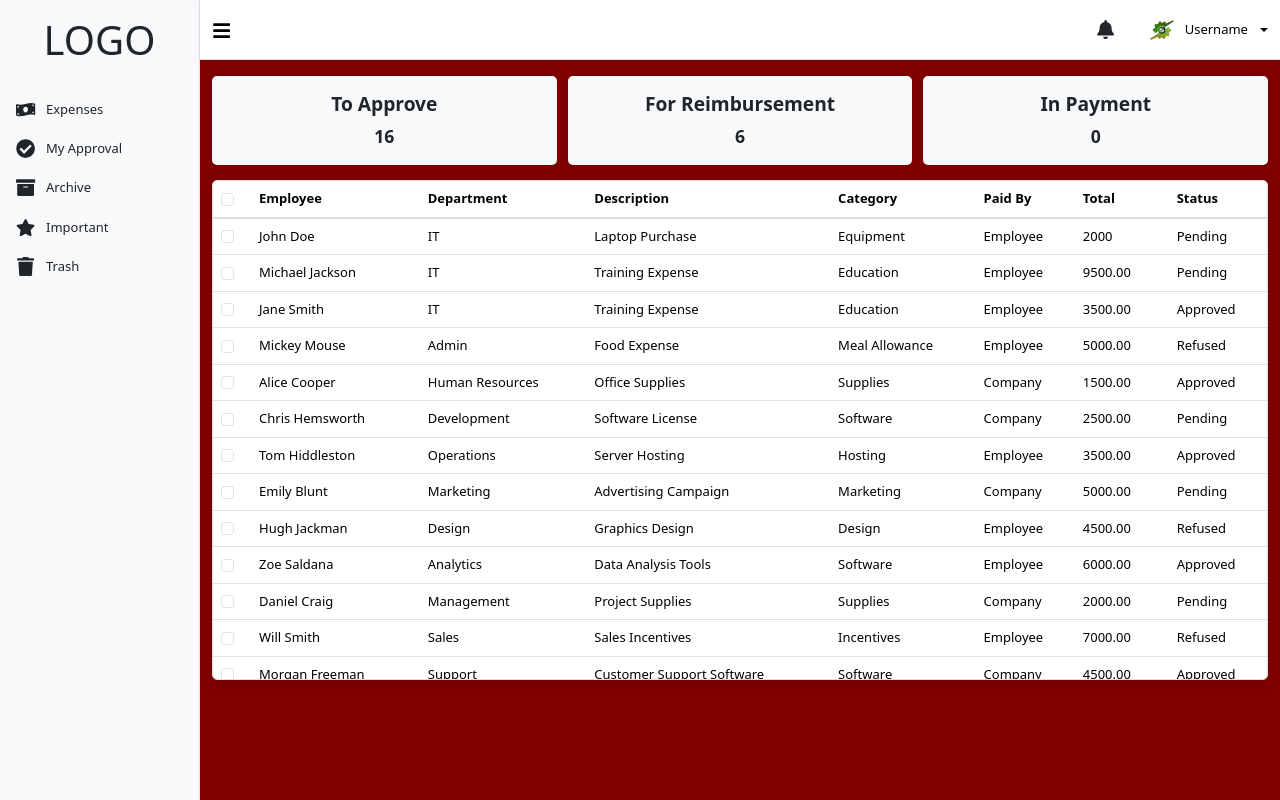
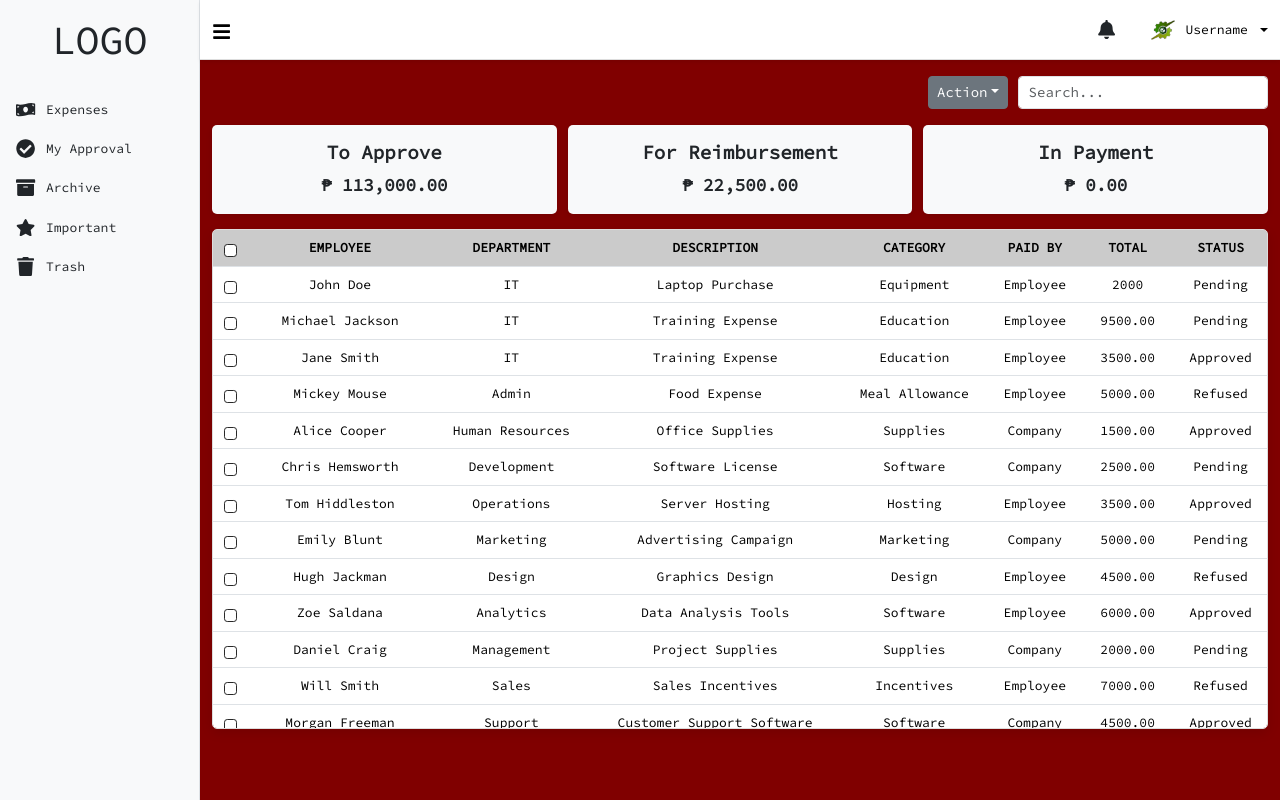
Before and after one commit to RaymondJAT/BudgetMonitoringTL, a React (Vite) app in the folder BudgetMonitoringTL/: page / in a window 1280 px wide. Built offline with nearby package versions, Linux system fonts and the light colour scheme.

Commit message:
[ADDED] Tool bar [FIX] Total box, Styles

```diff
--- a/BudgetMonitoringTL/src/App.jsx
+++ b/BudgetMonitoringTL/src/App.jsx
@@ -5,8 +5,6 @@ import "./index.css";
 import Sidebar from "./components/Sidebar";
 import Header from "./components/Header";
 import Expenses from "./pages/Expenses";
-import ExpenseReport from "./components/ExpenseReport";
-import Total from "./components/Total";
 
 const App = () => {
   const [isSidebarOpen, setIsSidebarOpen] = useState(true);
@@ -26,8 +24,6 @@ const App = () => {
         }}
       >
         {/* main content */}
-        <Total />
-        {/* <ExpenseReport /> */}
         <Expenses />
       </main>
     </Router>
--- /dev/null
+++ b/BudgetMonitoringTL/src/components/AppButton.jsx
@@ -0,0 +1,37 @@
+import React from "react";
+import { Button, Dropdown } from "react-bootstrap";
+
+const AppButton = ({
+  label,
+  variant = "primary",
+  size = "md",
+  isDropdown,
+  dropdownItems = [],
+  onClick,
+  style = {},
+}) => {
+  if (isDropdown) {
+    return (
+      <Dropdown>
+        <Dropdown.Toggle variant={variant} size={size} style={style}>
+          {label}
+        </Dropdown.Toggle>
+        <Dropdown.Menu>
+          {dropdownItems.map((item, index) => (
+            <Dropdown.Item key={index} onClick={item.onClick}>
+              {item.label}
+            </Dropdown.Item>
+          ))}
+        </Dropdown.Menu>
+      </Dropdown>
+    );
+  }
+
+  return (
+    <Button variant={variant} size={size} onClick={onClick} style={style}>
+      {label}
+    </Button>
+  );
+};
+
+export default AppButton;
--- /dev/null
+++ b/BudgetMonitoringTL/src/components/SearchBar.jsx
@@ -0,0 +1,29 @@
+import React from "react";
+
+const SearchBar = ({
+  value,
+  onChange,
+  size = "md",
+  width = "250px",
+  style = {},
+}) => {
+  const sizeClass =
+    size === "sm"
+      ? "form-control form-control-sm"
+      : size === "lg"
+      ? "form-control form-control-lg"
+      : "form-control";
+
+  return (
+    <input
+      type="text"
+      className={sizeClass}
+      style={{ width, ...style }}
+      placeholder="Search..."
+      value={value}
+      onChange={(e) => onChange(e.target.value)}
+    />
+  );
+};
+
+export default SearchBar;
--- /dev/null
+++ b/BudgetMonitoringTL/src/components/ToolBar.jsx
@@ -0,0 +1,63 @@
+import React, { useState } from "react";
+import { Container } from "react-bootstrap";
+import SearchBar from "./SearchBar";
+import AppButton from "./AppButton";
+
+const ToolBar = () => {
+  const [searchValue, setSearchValue] = useState("");
+
+  const onSearchChange = (value) => {
+    setSearchValue(value);
+  };
+
+  const handlePrint = () => {
+    console.log("Print clicked");
+  };
+
+  const handleDelete = () => {
+    console.log("Delete clicked");
+  };
+
+  const handleMarkImportant = () => {
+    console.log("Marked as Important");
+  };
+
+  return (
+    <Container
+      fluid
+      className="d-flex justify-content-end align-items-center"
+      style={{
+        gap: "10px",
+        marginBottom: "1rem",
+        fontSize: "0.9rem",
+        marginTop: "1rem",
+      }}
+    >
+      <AppButton
+        isDropdown
+        label="Action"
+        variant="secondary"
+        size="sm"
+        dropdownItems={[
+          { label: "Print", onClick: handlePrint },
+          { label: "Delete", onClick: handleDelete },
+          { label: "Mark as important", onClick: handleMarkImportant },
+        ]}
+        style={{
+          padding: "0.3rem 0.5rem",
+        }}
+      />
+      <SearchBar
+        value={searchValue}
+        onChange={onSearchChange}
+        size="sm"
+        width="250px"
+        style={{
+          padding: "0.3rem 0.6rem",
+        }}
+      />
+    </Container>
+  );
+};
+
+export default ToolBar;
--- a/BudgetMonitoringTL/src/components/Total.jsx
+++ b/BudgetMonitoringTL/src/components/Total.jsx
@@ -15,16 +15,18 @@ const Total = () => {
     "In Payment": "inPayment",
   };
 
+  // total
   const totals = {
     pending: 0,
     approved: 0,
     inPayment: 0,
   };
 
+  // total per status
   mockData.forEach((item) => {
     const key = mapStatusesToKeys[item.status];
-    if (key) {
-      totals[key]++;
+    if (key && !isNaN(item.total)) {
+      totals[key] += Number(item.total);
     }
   });
 
@@ -33,7 +35,13 @@ const Total = () => {
       {statusList.map((status) => (
         <div className="total-box" key={status.key}>
           <h5>{status.label}</h5>
-          <p>{totals[status.key]}</p>
+          <p>
+            ₱{" "}
+            {totals[status.key].toLocaleString("en-PH", {
+              minimumFractionDigits: 2,
+              maximumFractionDigits: 2,
+            })}
+          </p>
         </div>
       ))}
     </Container>
--- a/BudgetMonitoringTL/src/index.css
+++ b/BudgetMonitoringTL/src/index.css
@@ -1,9 +1,16 @@
+@font-face {
+  font-family: customFont;
+  src: url(./assets/fonts/SourceCodePro-Regular.ttf);
+}
+
 html,
 body {
   margin: 0;
   padding: 0;
   height: 100%;
+  font-family: "customFont", sans-serif !important;
   overflow-x: hidden;
+  overflow-y: auto;
 }
 
 /* SIDEBAR */
@@ -107,17 +114,25 @@ body {
 }
 
 .expense-table thead {
+  position: static;
+  top: unset;
+  z-index: unset;
+  background-color: transparent;
+  text-transform: uppercase;
+}
+
+.expense-table th.sticky-header {
   position: sticky;
   top: 0;
+  background-color: #cbcbcb;
   z-index: 10;
-  background-color: #f4f4f4;
-  border-bottom: 2px solid #ddd;
+  box-shadow: 0 2px 0 #000000;
 }
 
 .expense-table th,
 .expense-table td {
   padding: 12px 16px;
-  text-align: left;
+  text-align: center;
   font-size: 13px;
 }
 
@@ -174,21 +189,41 @@ body {
 }
 
 /* checkbox style */
-/*
 input[type="checkbox"] {
-  margin: 0;
-  transform: scale(1.2);
-  transition: transform 0.2s ease;
+  width: 13px;
+  height: 13px;
+  appearance: none;
+  -webkit-appearance: none;
+  border: 1.5px solid #282828;
+  border-radius: 3px;
+  cursor: pointer;
+  vertical-align: middle;
+  position: relative;
+}
+
+input[type="checkbox"]:hover {
+  transform: scale(1.1);
 }
 
 input[type="checkbox"]:checked {
-  background-color: #4caf50;
-  border-color: #4caf50;
+  background-color: #800000;
+  border-color: #800000;
 }
 
-input[type="checkbox"]:hover {
-  transform: scale(1.3);
-} */
+/* toolbar (Button & SearchBar) */
+.toolbar-container {
+  margin-top: 1rem;
+}
+
+.toolbar-button {
+  padding: 0.3rem 0.5rem;
+  font-size: 0.85rem;
+}
+
+.toolbar-searchbar {
+  padding: 0.3rem 0.6rem;
+  width: 250px;
+}
 
 /* react-to-print */
 /* @media print {
--- a/BudgetMonitoringTL/src/pages/Expenses.jsx
+++ b/BudgetMonitoringTL/src/pages/Expenses.jsx
@@ -1,6 +1,8 @@
 import React from "react";
 import DataTable from "../components/DataTable";
 import { mockData } from "../mock-data/mockData";
+import Total from "../components/Total";
+import ToolBar from "../components/ToolBar";
 
 const columns = [
   { header: "Employee", accessor: "employee" },
@@ -19,6 +21,9 @@ const Expenses = () => {
 
   return (
     <div className="expense-container">
+      <ToolBar />
+      <Total />
+      {/* <ExpenseReport /> */}
       <DataTable
         data={mockData}
         columns={columns}
```
Also changed, not shown: BudgetMonitoringTL/src/components/HeaderCount.jsx (deleted, +0 -15 lines), BudgetMonitoringTL/src/components/ImportantTable.jsx (deleted, +0 -9 lines), BudgetMonitoringTL/src/assets/fonts/SourceCodePro-Regular.ttf (added).
